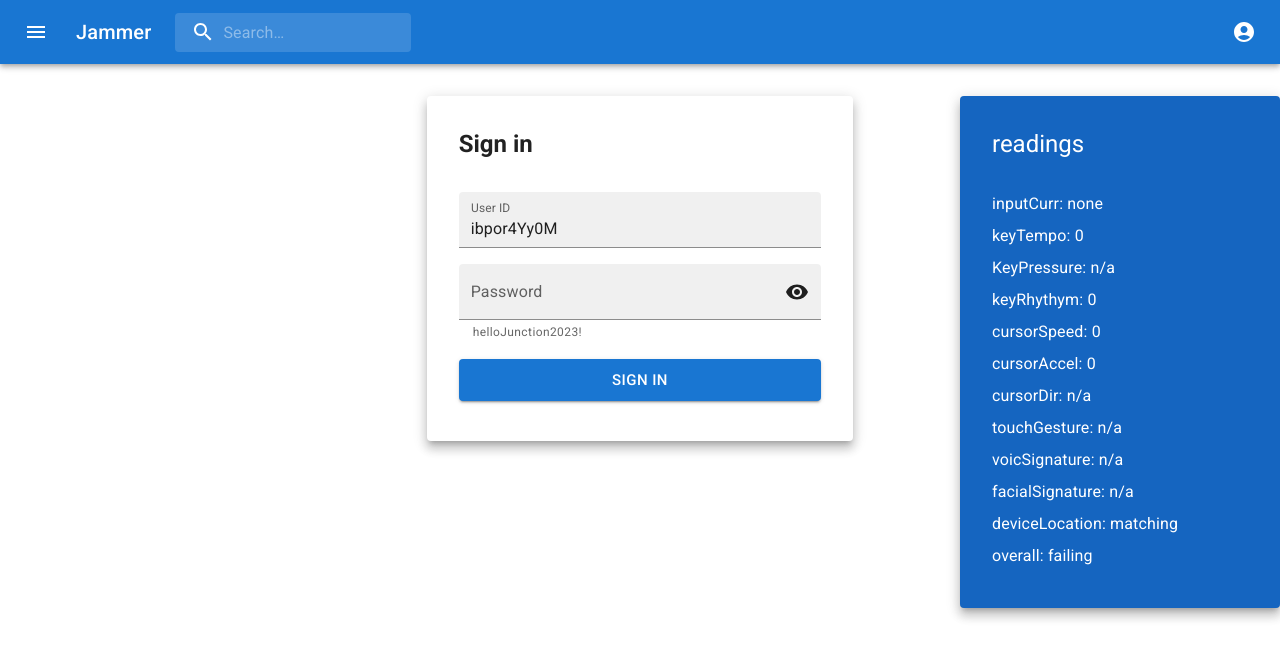
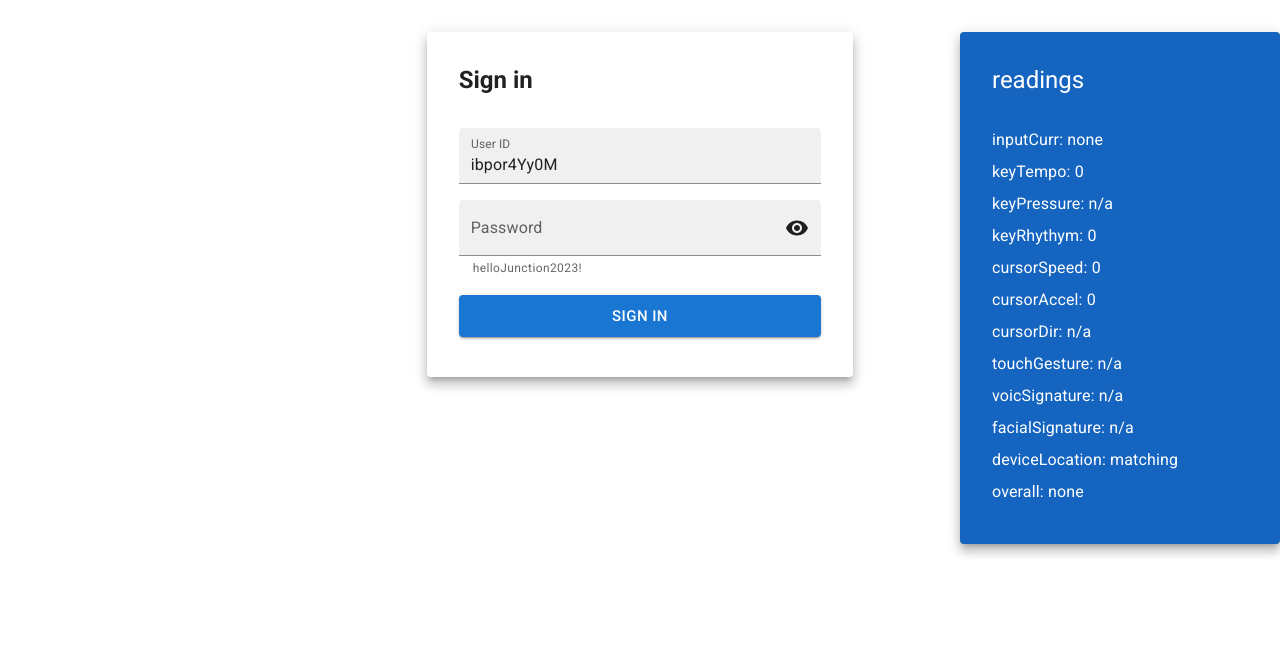
Before and after one commit to Eurydia/advanced-biometric-rapid-prototype, a React (Vite) app: page / in a window 1280 px wide. Shown: the top 658 px of the page. Built offline with nearby package versions, Linux system fonts and the light colour scheme.

Commit message:
removed appbar

```diff
--- a/src/App.tsx
+++ b/src/App.tsx
@@ -7,7 +7,6 @@ import {
 import { FC, useState } from "react";
 import "./App.css";
 
-import PrimarySearchAppBar from "./PrimarySearchAppBar";
 import { Login } from "./Login";
 import { Biometric } from "./Biometric";
 
@@ -19,7 +18,6 @@ export const App: FC = () => {
   return (
     <ThemeProvider theme={theme}>
       <CssBaseline />
-      <PrimarySearchAppBar />
       <Grid container sx={{ marginTop: 4 }}>
         <Grid item xs={4} />
         <Grid item xs={4}>
--- a/src/Biometric.tsx
+++ b/src/Biometric.tsx
@@ -18,6 +18,11 @@ export const Biometric: FC<BiometricProps> = (props) => {
 
   const ready = props.password.length > 0;
 
+  let overall = "none";
+  if (ready && props.password.length > 5) {
+    overall = "failing";
+  }
+
   return (
     <Card
       elevation={8}
@@ -36,7 +41,7 @@ export const Biometric: FC<BiometricProps> = (props) => {
           <Typography>
             keyTempo: {ready ? Math.random().toFixed(8) : 0}
           </Typography>
-          <Typography>KeyPressure: n/a</Typography>
+          <Typography>keyPressure: n/a</Typography>
           <Typography>
             keyRhythym: {ready ? (Math.random() * 13).toFixed(3) : 0}
           </Typography>
@@ -51,9 +56,7 @@ export const Biometric: FC<BiometricProps> = (props) => {
           <Typography>voicSignature: n/a</Typography>
           <Typography>facialSignature: n/a</Typography>
           <Typography>deviceLocation: matching</Typography>
-          <Typography>
-            overall: {ready ? "none" : "failing"}
-          </Typography>
+          <Typography>overall: {overall}</Typography>
         </Stack>
       </CardContent>
     </Card>
--- a/src/PrimarySearchAppBar.tsx
+++ /dev/null
@@ -1,115 +0,0 @@
-import { styled, alpha } from "@mui/material/styles";
-import AppBar from "@mui/material/AppBar";
-import Box from "@mui/material/Box";
-import Toolbar from "@mui/material/Toolbar";
-import IconButton from "@mui/material/IconButton";
-import Typography from "@mui/material/Typography";
-import InputBase from "@mui/material/InputBase";
-import MenuIcon from "@mui/icons-material/Menu";
-import SearchIcon from "@mui/icons-material/Search";
-import AccountCircle from "@mui/icons-material/AccountCircle";
-import MoreIcon from "@mui/icons-material/MoreVert";
-
-const Search = styled("div")(({ theme }) => ({
-  "position": "relative",
-  "borderRadius": theme.shape.borderRadius,
-  "backgroundColor": alpha(theme.palette.common.white, 0.15),
-  "&:hover": {
-    backgroundColor: alpha(theme.palette.common.white, 0.25),
-  },
-  "marginRight": theme.spacing(2),
-  "marginLeft": 0,
-  "width": "100%",
-  [theme.breakpoints.up("sm")]: {
-    marginLeft: theme.spacing(3),
-    width: "auto",
-  },
-}));
-
-const SearchIconWrapper = styled("div")(({ theme }) => ({
-  padding: theme.spacing(0, 2),
-  height: "100%",
-  position: "absolute",
-  pointerEvents: "none",
-  display: "flex",
-  alignItems: "center",
-  justifyContent: "center",
-}));
-
-const StyledInputBase = styled(InputBase)(({ theme }) => ({
-  "color": "inherit",
-  "& .MuiInputBase-input": {
-    padding: theme.spacing(1, 1, 1, 0),
-    // vertical padding + font size from searchIcon
-    paddingLeft: `calc(1em + ${theme.spacing(4)})`,
-    transition: theme.transitions.create("width"),
-    width: "100%",
-    [theme.breakpoints.up("md")]: {
-      width: "20ch",
-    },
-  },
-}));
-
-export default function PrimarySearchAppBar() {
-  const menuId = "primary-search-account-menu";
-  const mobileMenuId = "primary-search-account-menu-mobile";
-
-  return (
-    <Box sx={{ flexGrow: 1 }}>
-      <AppBar position="static">
-        <Toolbar>
-          <IconButton
-            size="large"
-            edge="start"
-            color="inherit"
-            aria-label="open drawer"
-            sx={{ mr: 2 }}
-          >
-            <MenuIcon />
-          </IconButton>
-          <Typography
-            variant="h6"
-            noWrap
-            component="div"
-            sx={{ display: { xs: "none", sm: "block" } }}
-          >
-            Jammer
-          </Typography>
-          <Search>
-            <SearchIconWrapper>
-              <SearchIcon />
-            </SearchIconWrapper>
-            <StyledInputBase
-              placeholder="Search…"
-              inputProps={{ "aria-label": "search" }}
-            />
-          </Search>
-          <Box sx={{ flexGrow: 1 }} />
-          <Box sx={{ display: { xs: "none", md: "flex" } }}>
-            <IconButton
-              size="large"
-              edge="end"
-              aria-label="account of current user"
-              aria-controls={menuId}
-              aria-haspopup="true"
-              color="inherit"
-            >
-              <AccountCircle />
-            </IconButton>
-          </Box>
-          <Box sx={{ display: { xs: "flex", md: "none" } }}>
-            <IconButton
-              size="large"
-              aria-label="show more"
-              aria-controls={mobileMenuId}
-              aria-haspopup="true"
-              color="inherit"
-            >
-              <MoreIcon />
-            </IconButton>
-          </Box>
-        </Toolbar>
-      </AppBar>
-    </Box>
-  );
-}
```
